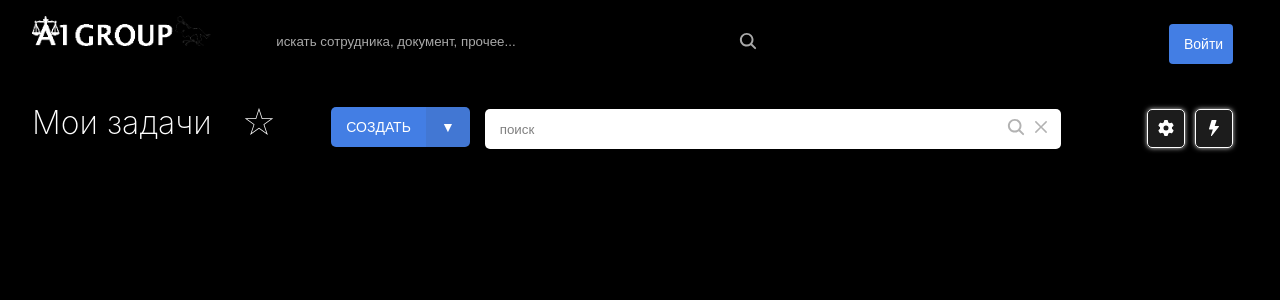
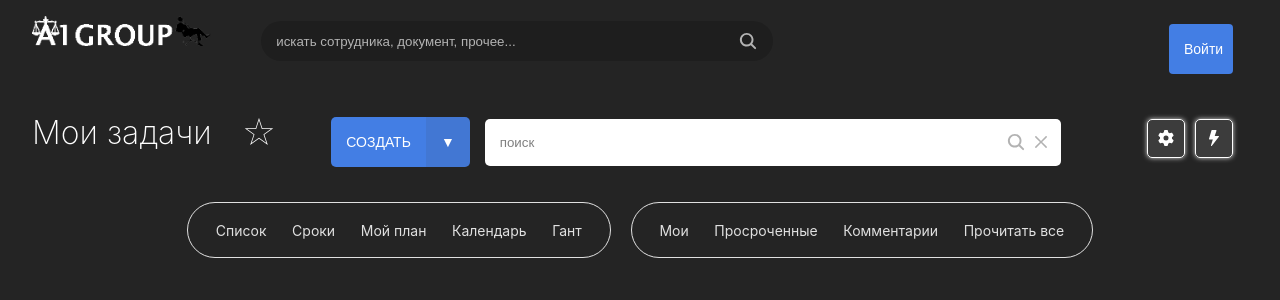
Before and after one commit to c0deD1gg3r/crm_project, a React (Vite) app in the folder crm_project.client/: page / in a window 1280 px wide. Shown: the top 300 px of the page. Built offline with nearby package versions, Linux system fonts and the light colour scheme.

Commit message:
Was edited login auth form and was added head task

```diff
--- a/crm_project.client/Components/Login/Login.css
+++ b/crm_project.client/Components/Login/Login.css
@@ -1,6 +1,6 @@
 .loginMainContentBlock {
   max-width: 500px;
-  height: 50vh;
+  height: fit-content;
   margin: 0 auto;
   padding: 2rem;
   text-align: center;
@@ -16,7 +16,7 @@
   border-bottom: 1px solid black;
   margin-bottom: 3rem;
   padding: 0 0 15px 0;
-
+  color: #fff;
 }
 
 .iconInputLogIN {
@@ -27,11 +27,13 @@
 .inputLogIN {
   border: none;
   background-color: transparent;
+  color: #fff;
 }
 
 .inputLogIN::-webkit-input-placeholder {
   color: rgba(0, 0, 0, 0.8);
   opacity: 0.9;
+  color: #fff;
 }
 
 .inputLogIN:focus {
--- a/crm_project.client/Components/Login/Login.jsx
+++ b/crm_project.client/Components/Login/Login.jsx
@@ -23,7 +23,6 @@ const Login = () => {
       console.error('Error logging in:', error);
     }
   };
-
   const goToMain = () => {
     // Возврат на главную страничку
   };
@@ -31,7 +30,7 @@ const Login = () => {
   return (
     <div className='loginMainContentBlock'>
       <div>
-        <h1 style={{ marginTop: '3rem' }}>Войти</h1>
+        <h1 style={{ marginTop: '3rem', color: "#ffffffdf" }}>Войти</h1>
 
         <form onSubmit={handleLogin}>
           <div className='inputContainerLogIN'>
@@ -54,7 +53,7 @@ const Login = () => {
               onChange={(e) => setPassword(e.target.value)} // обновляем состояние
             />
           </div>
-          <button type="submit" className='btn'>Войти</button>
+          <button type="submit" className='btn' style={{ width: '100%', height: '50px' }}>Войти</button>
         </form>
       </div>
     </div>
--- a/crm_project.client/Components/Sections/GeneralSections/GeneralSections.jsx
+++ b/crm_project.client/Components/Sections/GeneralSections/GeneralSections.jsx
@@ -1,11 +1,13 @@
 import Header from "../../../Header/Header";
-import TasksSection from "../TasksSection/TasksSection";
+import SearchTask from "../SearchTask/SearchTask";
+import HeadListTask from "../HeadListTask/HeadListTask";
 
 const GeneralSections = () => {
   return (
     <>
       <Header />
-      <TasksSection />
+      <SearchTask />
+      <HeadListTask />
     </>
   );
 };
--- /dev/null
+++ b/crm_project.client/Components/Sections/HeadListTask/HeadListTask.css
@@ -0,0 +1,60 @@
+.mainBlockContent {
+  margin-top: 20px;
+  display: flex;
+  justify-content: center;
+}
+
+.leftLink li {
+  display: inline;
+  padding: 1vw;
+  text-decoration: none;
+  font-size: 14px;
+}
+
+.leftLink {
+  border: 1px solid #ffffffdb;
+  padding: 15px;
+  border-radius: 30px;
+}
+
+.rightLink {
+  margin-left: 20px;
+  border: 1px solid #ffffffdb;
+  padding: 15px;
+  border-radius: 30px;
+}
+
+.rightLink li {
+  display: inline;
+  padding: 1vw;
+  text-decoration: none;
+  font-size: 14px;
+}
+
+.linksList {
+  text-decoration: none;
+  color: #ffffffdb;
+  position: relative;
+}
+
+.linksList::after {
+  content: '';
+  position: absolute;
+  top: 17px;
+  left: 0;
+  bottom: 0;
+  width: 100%;
+  height: 1px;
+  background: #ffffffdb;
+  transform: scaleX(0);
+  transition: transform 0.7s ease-in-out;
+}
+
+.linksList:hover::after {
+  transform: scaleX(1);
+}
+
+.linksList:focus {
+  border-bottom: 1px solid #ffffffdb;
+  border-width: 3px;
+}
--- /dev/null
+++ b/crm_project.client/Components/Sections/HeadListTask/HeadListTask.jsx
@@ -0,0 +1,47 @@
+import { NavLink } from "react-router-dom";
+import "./HeadListTask.css";
+
+const HeadListTask = () => {
+  return (
+    <div className="mainBlockContent">
+      <div className="leftLink">
+        <ul>
+          <li>
+            <NavLink className='linksList'>Список</NavLink>
+          </li>
+          <li>
+            <NavLink className='linksList'>Сроки</NavLink>
+          </li>
+          <li>
+            <NavLink className='linksList'>Мой план</NavLink>
+          </li>
+          <li>
+            <NavLink className='linksList'>Календарь</NavLink>
+          </li>
+          <li>
+            <NavLink className='linksList'>Гант</NavLink>
+          </li>
+        </ul>
+      </div>
+
+      <div className="rightLink">
+        <ul>
+          <li>
+            <NavLink className='linksList'>Мои</NavLink>
+          </li>
+          <li>
+            <NavLink className='linksList'>Просроченные</NavLink>
+          </li>
+          <li>
+            <NavLink className='linksList'>Комментарии</NavLink>
+          </li>
+          <li>
+            <NavLink className='linksList'>Прочитать все</NavLink>
+          </li>
+        </ul>
+      </div>
+    </div>
+  );
+};
+
+export default HeadListTask;
--- a/crm_project.client/Components/Sections/TasksSection/TasksSection.css
+++ b/crm_project.client/Components/Sections/SearchTask/SearchTask.css
@@ -47,7 +47,7 @@
 .inputTasks {
   margin-top: 5px;
   width: 45vw;
-  height: 40px;
+  height: 47px;
   border-radius: 5px;
   padding: 0px 0px 0px 15px;
   border: none;
@@ -69,20 +69,19 @@
 
 .iconSeachTasks {
   position: absolute;
-  right: 35px;
-  transform: translateY(-50%);
+  right: 10px;
   color: rgba(0, 0, 0, 0.3);
   font-size: 20px;
-  top: 40%;
+  margin-top: 18px;
+  margin-right: 25px;
 }
 
 .iconCrossTasks {
   position: absolute;
   right: 10px;
-  transform: translateY(-50%);
   color: rgba(0, 0, 0, 0.3);
   font-size: 20px;
-  top: 40%;
+  margin-top: 18px;
 }
 
 .iconCrossTasks1 {
--- a/crm_project.client/Components/Sections/TasksSection/TasksSection.jsx
+++ b/crm_project.client/Components/Sections/SearchTask/SearchTask.jsx
@@ -2,11 +2,11 @@ import { IoSearch } from "react-icons/io5";
 import { RxCross2 } from "react-icons/rx";
 import { FaGear } from "react-icons/fa6";
 import { BsFillLightningFill } from "react-icons/bs";
-import './TasksSection.css';
+import './SearchTask.css';
 import { useState, useRef, useEffect } from "react";
 import { inputList, inputList2, inputList3 } from "./inputLists";
 
-const TasksSection = () => {
+const SearchTask = () => {
   const [clearInputText, setClearInputText] = useState('');
   const [isActive, setIsActive] = useState(false);
   const [isOpen, setIsOpen] = useState(false);
@@ -225,4 +225,4 @@ const TasksSection = () => {
   );
 };
 
-export default TasksSection;
+export default SearchTask;
--- a/crm_project.client/Header/Header.css
+++ b/crm_project.client/Header/Header.css
@@ -52,7 +52,7 @@ input::-webkit-input-placeholder {
 	outline: none;
 	border: none;
 	border-radius: 4px;
-	height: 5vh;
+	height: 50px;
 	line-height: 36px;
 	font-size: 14px;
 	font-weight: 500;
--- a/crm_project.client/src/App.css
+++ b/crm_project.client/src/App.css
@@ -16,5 +16,5 @@ body {
     background-size: cover;
     background-position: center;
     background-repeat: no-repeat; */
-    background-color: black;
+    background-color: #242424;
 }
--- /dev/null
+++ b/package.json
@@ -0,0 +1,5 @@
+{
+  "dependencies": {
+    "axios": "^1.7.9"
+  }
+}
```
Also changed, not shown: crm_project.client/Components/Sections/SearchTask/inputLists.js (renamed from crm_project.client/Components/Sections/TasksSection/inputLists.js), 1 other file (tests, documents, lock files or other folders).
